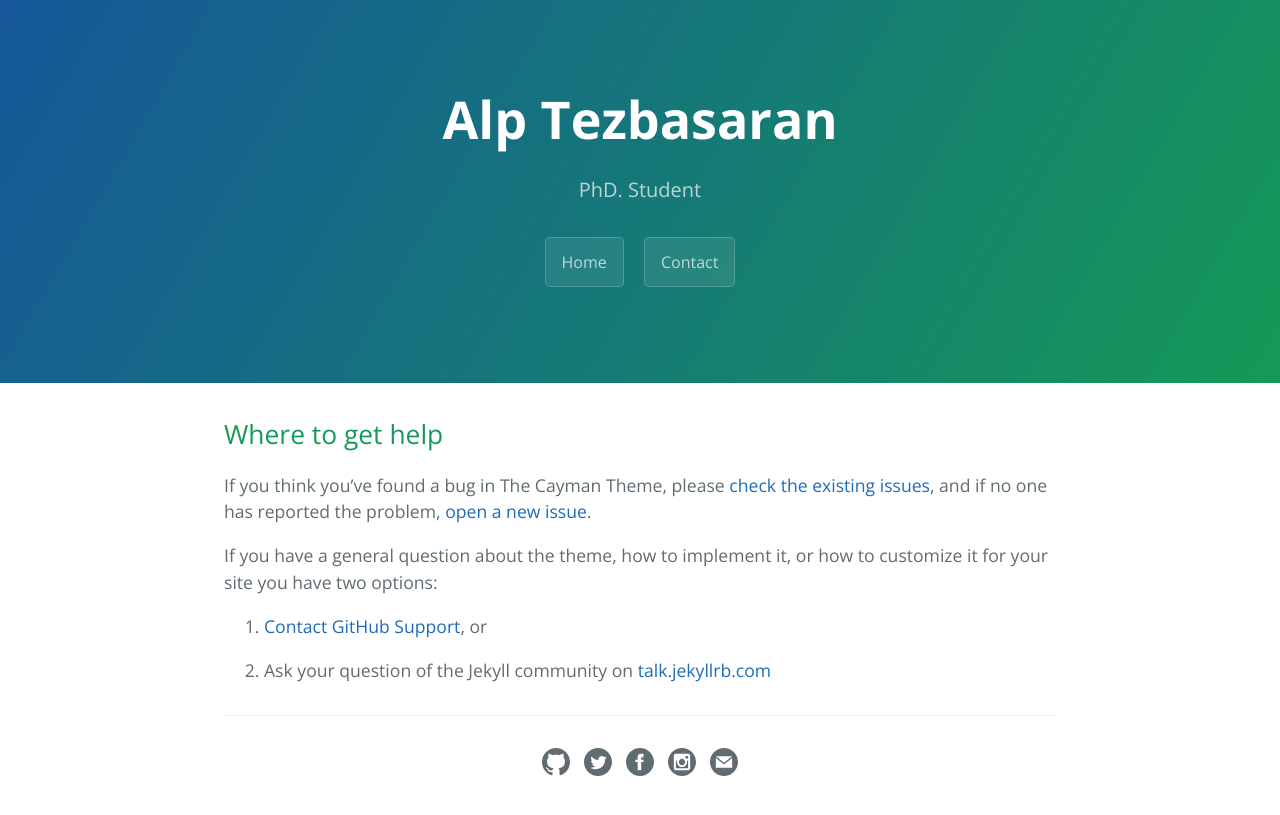
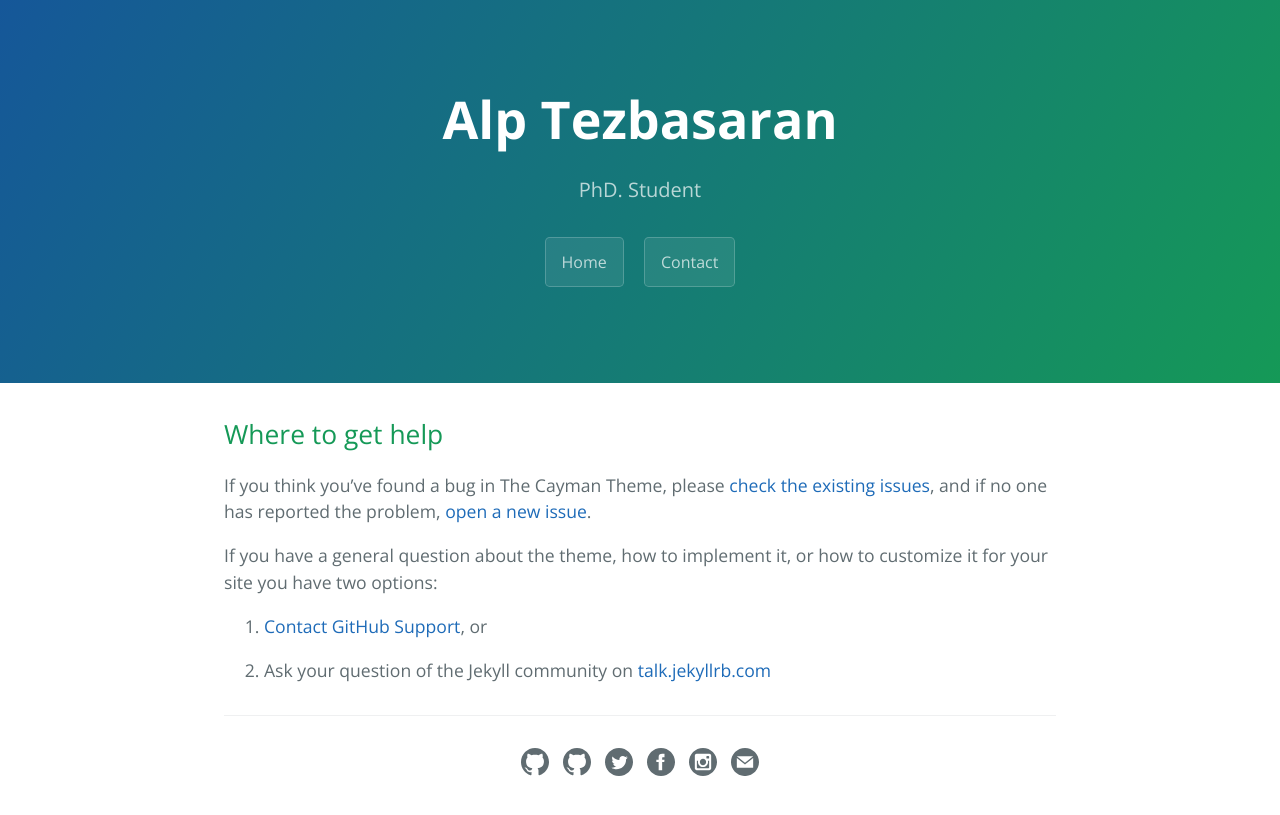
Before and after one commit to alptezbasaran/alptezbasaran.github.io, a Jekyll site: the page built from docs/SUPPORT.md, in a window 1280 px wide. Shown: the top 815 px of the page. Built offline with Jekyll 4.4.1, drawn with Linux system fonts in a browser that asks for light colours; our own code applies the rules of GitHub Pages for plain Markdown files.

Commit message:
added github enterprise icon

```diff
--- a/_layouts/default.html
+++ b/_layouts/default.html
@@ -42,6 +42,13 @@
         <!-- Github icon -->
         <span class="my-span-icon">
           <a href="https://github.com/alptezbasaran" aria-label="{{ site.github.owner_name }}'s GitHub" title="{{ site.github.owner_name }}'s GitHub">
+            <svg class="my-svg-icon" xmlns="http://www.w3.org/2000/svg" width="24" height="24" viewBox="0 0 24 24"><path d="M12 0c-6.626 0-12 5.373-12 12 0 5.302 3.438 9.8 8.207 11.387.599.111.793-.261.793-.577v-2.234c-3.338.726-4.033-1.416-4.033-1.416-.546-1.387-1.333-1.756-1.333-1.756-1.089-.745.083-.729.083-.729 1.205.084 1.839 1.237 1.839 1.237 1.07 1.834 2.807 1.304 3.492.997.107-.775.418-1.305.762-1.604-2.665-.305-5.467-1.334-5.467-5.931 0-1.311.469-2.381 1.236-3.221-.124-.303-.535-1.524.117-3.176 0 0 1.008-.322 3.301 1.23.957-.266 1.983-.399 3.003-.404 1.02.005 2.047.138 3.006.404 2.291-1.552 3.297-1.23 3.297-1.23.653 1.653.242 2.874.118 3.176.77.84 1.235 1.911 1.235 3.221 0 4.609-2.807 5.624-5.479 5.921.43.372.823 1.102.823 2.222v3.293c0 .319.192.694.801.576 4.765-1.589 8.199-6.086 8.199-11.386 0-6.627-5.373-12-12-12z"/></svg>
+          </a>
+        </span>
+
+        <!-- Github icon -->
+        <span class="my-span-icon">
+          <a href="https://github.ncsu.edu/alp" aria-label="{{ site.github.owner_name }}'s GitHub" title="{{ site.github.owner_name }}'s NCSU GitHub Enterprise">
             <svg class="my-svg-icon" xmlns="http://www.w3.org/2000/svg" width="24" height="24" viewBox="0 0 24 24"><path d="M12 0c-6.626 0-12 5.373-12 12 0 5.302 3.438 9.8 8.207 11.387.599.111.793-.261.793-.577v-2.234c-3.338.726-4.033-1.416-4.033-1.416-.546-1.387-1.333-1.756-1.333-1.756-1.089-.745.083-.729.083-.729 1.205.084 1.839 1.237 1.839 1.237 1.07 1.834 2.807 1.304 3.492.997.107-.775.418-1.305.762-1.604-2.665-.305-5.467-1.334-5.467-5.931 0-1.311.469-2.381 1.236-3.221-.124-.303-.535-1.524.117-3.176 0 0 1.008-.322 3.301 1.23.957-.266 1.983-.399 3.003-.404 1.02.005 2.047.138 3.006.404 2.291-1.552 3.297-1.23 3.297-1.23.653 1.653.242 2.874.118 3.176.77.84 1.235 1.911 1.235 3.221 0 4.609-2.807 5.624-5.479 5.921.43.372.823 1.102.823 2.222v3.293c0 .319.192.694.801.576 4.765-1.589 8.199-6.086 8.199-11.386 0-6.627-5.373-12-12-12z"/></svg>
           </a>
         </span>
```
